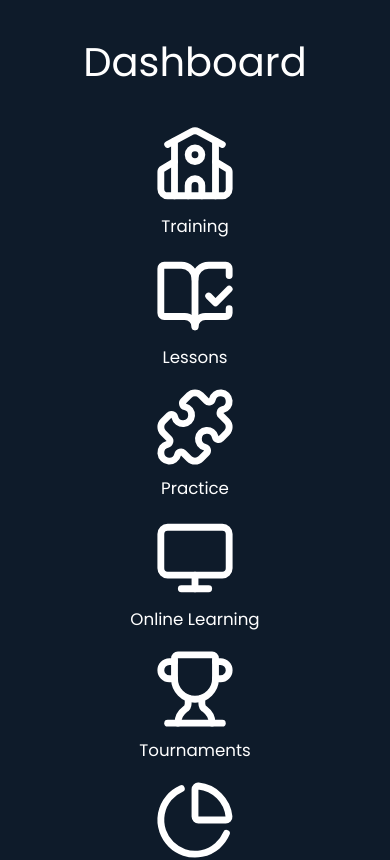
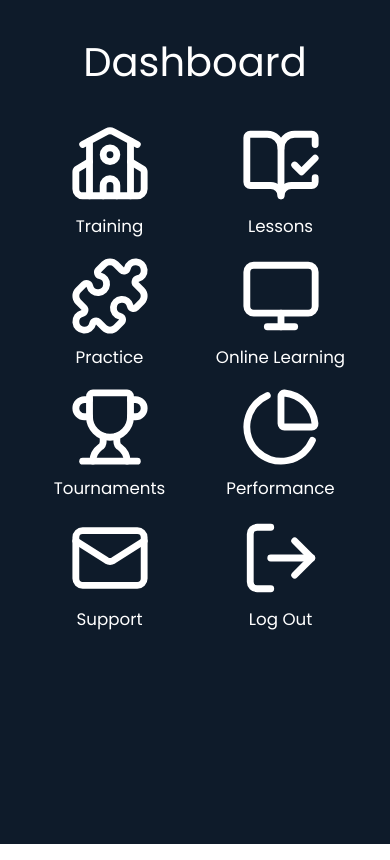
Before and after one commit to ComplianceFrontiers/ChessChamps2.0, a Next.js app: page / in a window 390 px wide. Shown: the top 860 px of the page. Built offline with nearby package versions, Linux system fonts and the light colour scheme.

Commit message:
base setup

```diff
--- a/app/Home.module.scss
+++ b/app/Home.module.scss
@@ -64,7 +64,6 @@
 /* For mobile devices */
 @media (max-width: 768px) {
   .grid {
-    grid-template-columns: 1fr; // 1 column for mobile devices
     gap: 1rem; // Smaller gap between cards
   }
 
```
